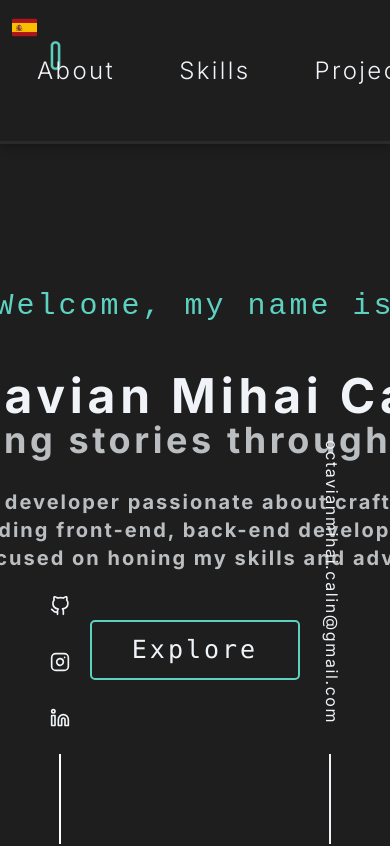
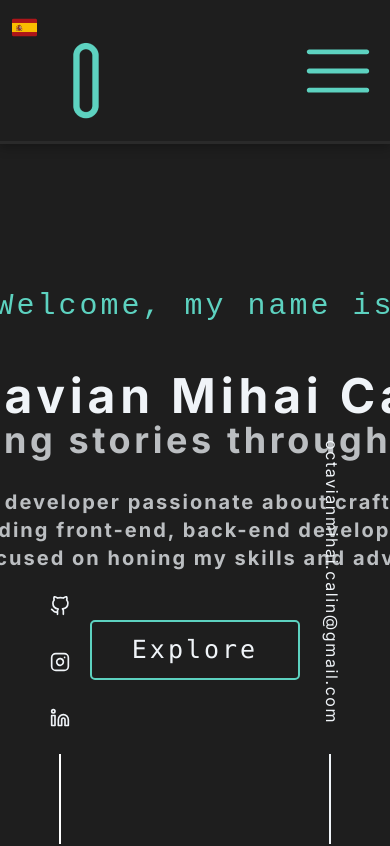
Before and after one commit to Charlatan2k/Portofolio, a Next.js app: page / in a window 390 px wide. Shown: the top 846 px of the page. Built offline with nearby package versions, Linux system fonts and the light colour scheme; a small style sheet from the web is missing.

Commit message:
re add mobile nav responsiv menu

```diff
--- a/package.json
+++ b/package.json
@@ -15,6 +15,7 @@
     "react": "^18",
     "react-dom": "^18",
     "react-i18next": "^15.1.3",
+    "react-icons": "^5.4.0",
     "react-scroll": "^1.9.0",
     "react-world-flags": "^1.6.0",
     "styled-components": "^6.1.13"
--- a/src/app/components/Sections/Nav.tsx
+++ b/src/app/components/Sections/Nav.tsx
@@ -4,8 +4,15 @@ import { useTranslation } from 'react-i18next';
 import i18n from '@/i18n';
 import React from 'react';
 import { Link } from 'react-scroll';
+import { RxHamburgerMenu } from 'react-icons/rx';
+import { IoCloseOutline } from 'react-icons/io5';
 
-export default function Nav() {
+interface NavProps {
+  isMobileMenuOpen: boolean;
+  toggleMobileMenu: () => void;
+}
+
+export default function Nav({ isMobileMenuOpen, toggleMobileMenu }: NavProps) {
   const { t } = useTranslation();
 
   return (
@@ -33,7 +40,7 @@ export default function Nav() {
             height={81}
           />
         </div>
-        <div className='flex items-center gap-16 text-2xl font-light mr-11'>
+        <div className='lg:flex hidden items-center gap-16 text-2xl font-light mr-11'>
           <Link
             to='about'
             smooth={true}
@@ -74,6 +81,47 @@ export default function Nav() {
             {t('resume')}
           </Button>
         </div>
+
+        {/* Hamburger icon */}
+        <div className='lg:hidden flex items-center mr-4'>
+          <button onClick={toggleMobileMenu}>
+            <RxHamburgerMenu className='text-[var(--primary-blue)] text-7xl'></RxHamburgerMenu>
+          </button>
+        </div>
+
+        {/* Hamburger menu links */}
+
+        <div
+          className={`lg:hidden ${
+            isMobileMenuOpen ? 'fixed' : 'hidden'
+          } bg-[var(--primary-gray)] h-full right-0 flex flex-col items-center justify-center w-[30%]`}
+        >
+          <IoCloseOutline
+            onClick={toggleMobileMenu}
+            className='fixed top-0 right-0 mt-4 mr-4 text-7xl text-[var(--primary-blue)]'
+          />
+          <div className='flex flex-col gap-20 text-3xl'>
+            <a
+              href='/'
+              className='block text-center py-4'
+              onClick={toggleMobileMenu}
+            >
+              {t('about')}
+            </a>
+            <a className='block text-center py-4' onClick={toggleMobileMenu}>
+              {t('skills')}
+            </a>
+            <a className='block text-center py-4' onClick={toggleMobileMenu}>
+              {t('projects')}
+            </a>
+            <a className='block text-center py-4' onClick={toggleMobileMenu}>
+              {t('contact')}
+            </a>
+            <Button needsFontAdjustment={true} size='big'>
+              {t('resume')}
+            </Button>
+          </div>
+        </div>
       </header>
     </>
   );
--- a/src/app/page.tsx
+++ b/src/app/page.tsx
@@ -2,7 +2,7 @@
 
 'use client';
 
-import { useEffect } from 'react';
+import { useEffect, useState } from 'react';
 import { I18nextProvider } from 'react-i18next';
 import i18n from '../i18n'; // Make sure the path is correct
 import Nav from './components/Sections/Nav';
@@ -24,6 +24,10 @@ const StyledContent = styled.div`
 `;
 
 export default function Home() {
+  const [isMobileMenuOpen, setIsMobileMenuOpen] = useState(false);
+  const toggleMobileMenu = () => {
+    setIsMobileMenuOpen((prev) => !prev);
+  };
   const sections = ['head', 'about', 'skills', 'projects', 'contact'];
   let currentSectionIndex = 0;
 
@@ -58,9 +62,17 @@ export default function Home() {
 
   return (
     <I18nextProvider i18n={i18n}>
+      <Nav
+        isMobileMenuOpen={isMobileMenuOpen}
+        toggleMobileMenu={toggleMobileMenu}
+      />
+      <div
+        className={`relative ${
+          isMobileMenuOpen ? 'opacity-5 pointer-events-none' : ''
+        }`}
+      >
         <StyledContent>
           <Loader />
-        <Nav />
           <Head />
           <Social />
           <Email />
@@ -69,6 +81,7 @@ export default function Home() {
           <Projects />
           <Contact />
         </StyledContent>
+      </div>
     </I18nextProvider>
   );
 }
```
Also changed, not shown: 1 other file (tests, documents, lock files or other folders). Lines whose indentation alone changed are shown as unchanged.
